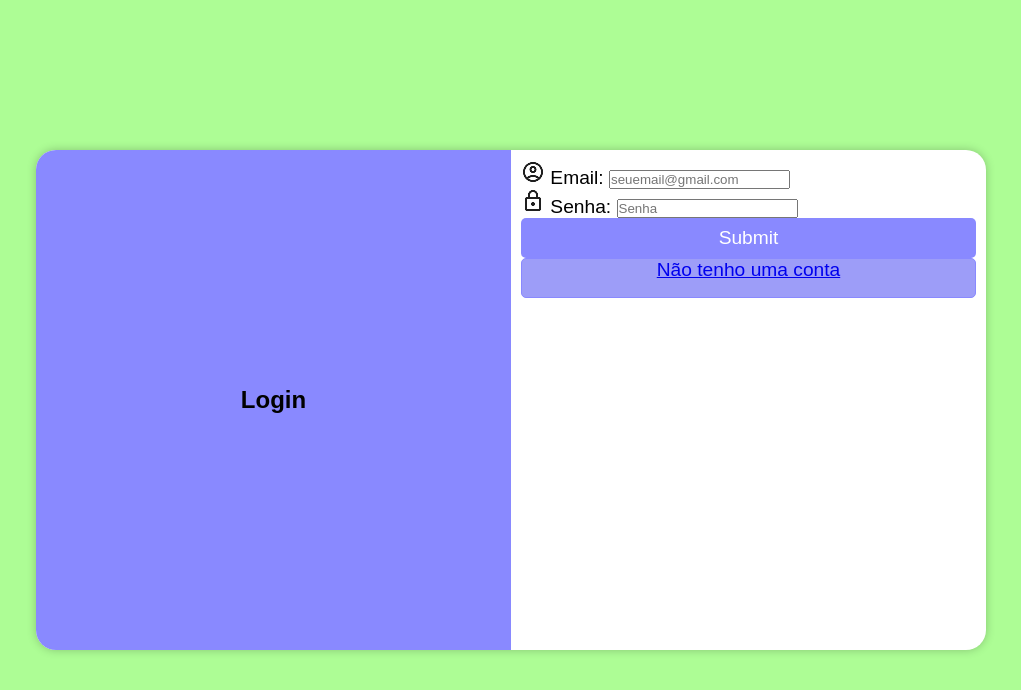
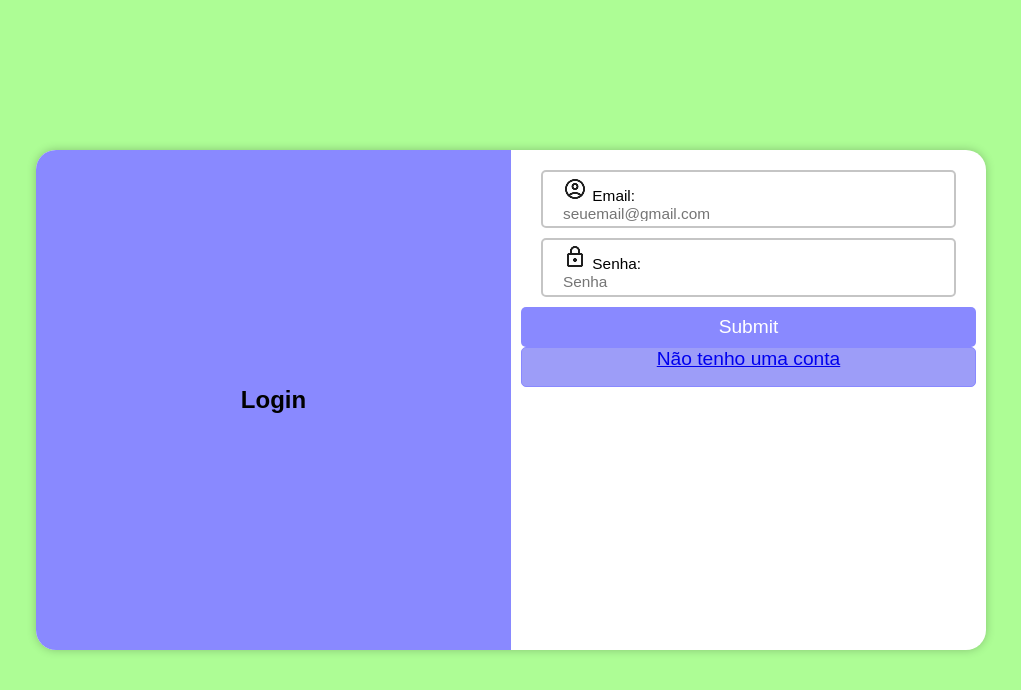
Before and after one commit to Luzatti-alt/Mundo_senai, a Flask app: page /login in a window 1280 px wide. Shown: the top 690 px of the page, without its empty margins (129-1150 px from the left). Run offline with Flask 3, Linux system fonts and the light colour scheme.

Commit message:
adição servidor local

```diff
--- a/site/app.py
+++ b/site/app.py
@@ -4,4 +4,4 @@ from website import create_app
 app = create_app()
 
 if __name__ == '__main__':
-    app.run(debug=True)
+    app.run(host='0.0.0.0', port=5000, debug=True)
--- a/site/website/static/login.css
+++ b/site/website/static/login.css
@@ -85,3 +85,21 @@ form > a.botao{
     border: 1px solid rgb(137, 137, 255);
     border-radius: 5px;
 }
+
+form input{
+    font-size: 0.8em;
+    height: 1em;
+    border-style: none;
+    display: block;
+}
+
+div.campo {
+    border: 2px solid rgba(0, 0, 0, 0.226);
+    border-radius: 5px;
+    margin: 10px 20px;
+    padding: 5px 20px;
+}
+
+div label {
+    font-size: 0.8em;
+}
```
